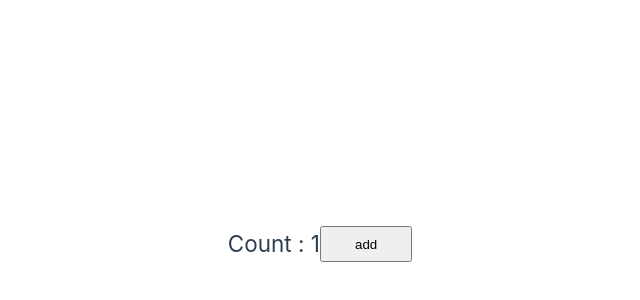
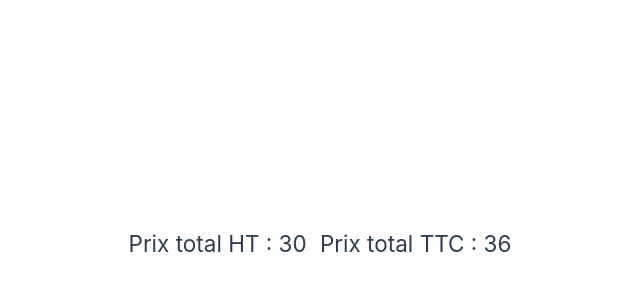
Before and after one commit to DDLH-92/Dyma-project-Vue, a Vue app in the folder dymavue/: page / in a window 1280 px wide. Shown: the part 156-456 px from the top of the page, without its empty margins (320-960 px from the left). Built offline with nearby package versions, Linux system fonts and the light colour scheme.

Commit message:
computed function

```diff
--- a/dymavue/src/App.vue
+++ b/dymavue/src/App.vue
@@ -1,20 +1,20 @@
 <template>
-  <h2>Count : {{ count }}</h2>
-  <button @click="incCount">add</button>
+<h2>Prix total HT : {{ totalPriceHT }}</h2>
+<h2>Prix total TTC : {{ totalPriceTTC }}</h2>
 </template>
 
 <script setup lang="ts">
-import { ref } from "vue";
-import type { Ref } from "vue";
+import { computed, reactive } from "vue";
 
+const product = reactive({
+  name: 'books',
+  quantity: 3,
+  priceHT: 10
+})
 
-const count = ref(0);
+const totalPriceHT = computed(() => product.priceHT * product.quantity)
 
-function getRef(num: Ref<number>) {
-  num.value++
-}
-
-getRef(count)
+const totalPriceTTC = computed (() => product.priceHT * product.quantity * 1.2)
 
 </script>
 
```
